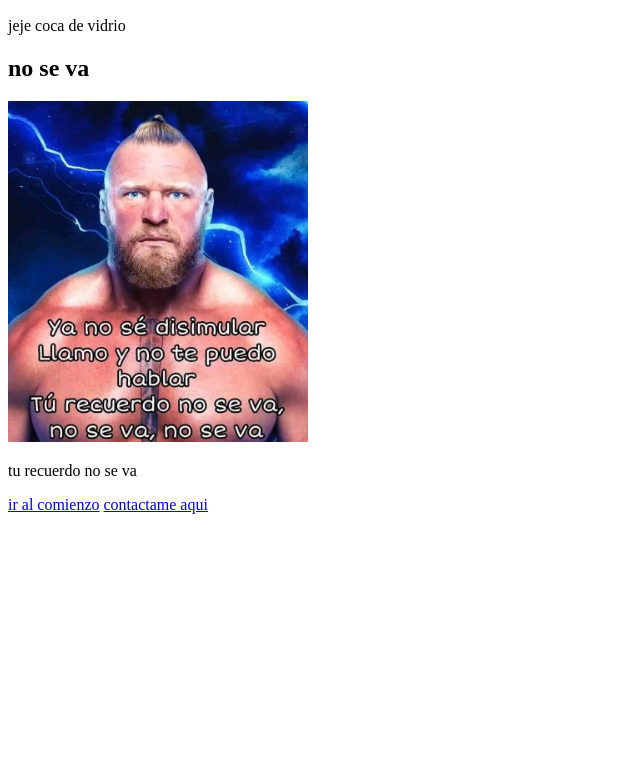
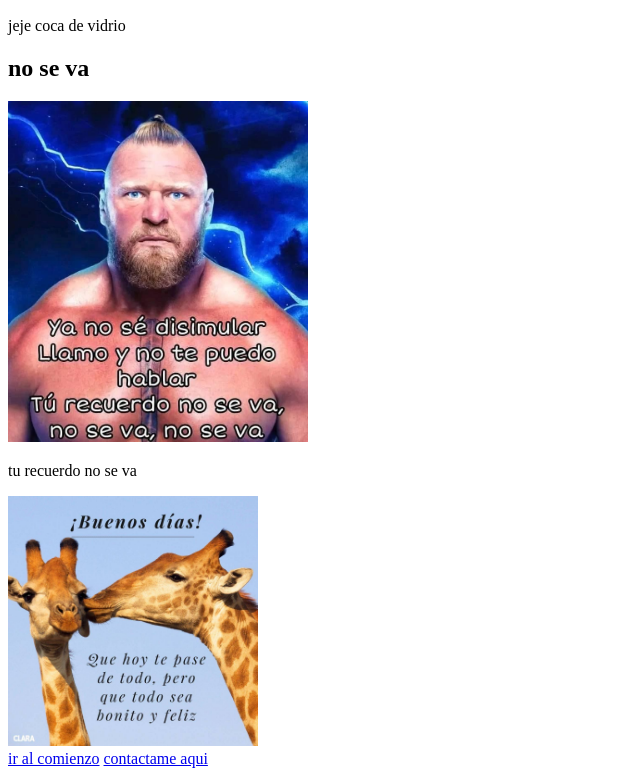
Before and after one commit to Mikeoboy/Hyperblog, a plain HTML site: page MEMES.html in a window 1280 px wide. Shown: the part 966-1742 px from the top of the page, without its empty margins (0-640 px from the left). Before the commit the page ends 1488 px from the top, so only its background shows below. Drawn offline with Linux system fonts and the light colour scheme.

Commit message:
agregue una imagen de jirafas

```diff
--- a/MEMES.html
+++ b/MEMES.html
@@ -29,6 +29,7 @@
             <img src="img/lesnar.jpg" width="300"/>
             <p>tu recuerdo no se va</p>
         </article>
+        <img src="img/buenosdias2.jpg" width="250">
     </section>
     <footer>
         <a href="#title">ir al comienzo</a>
```
